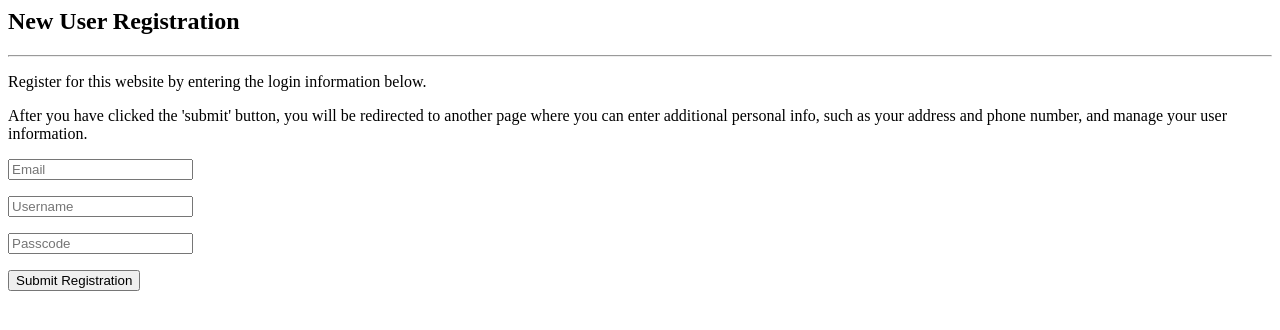
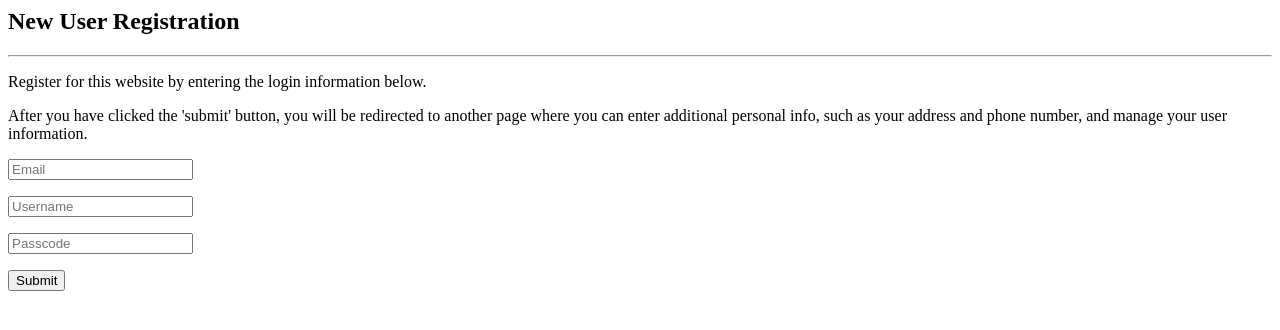
Before and after one commit to skhan117/User-Management, a website: page public/user-registration.html in a window 1280 px wide. Drawn offline with Linux system fonts and the light colour scheme.

Commit message:
process variables

```diff
--- a/app.js
+++ b/app.js
@@ -82,5 +82,6 @@ app.post('/new_user_registration', (req, res) => {
     }
   })
   console.log("Registration of a new user was successful.");
+  res.redirect('/update-registration.html');
   return;
 })
--- a/public/user-registration.html
+++ b/public/user-registration.html
@@ -11,7 +11,7 @@
             <p><input placeholder="Email" name = "createNewEmail"></p>
             <p><input placeholder="Username" name = "createNewUsername"></p>
             <p><input placeholder="Passcode" name = "createNewPasscode"></p>
-            <input onclick="window.location.href = 'https://glacial-cove-92270.herokuapp.com/update-registration.html';" type="submit" value="Submit Registration"/>
+            <button>Submit</button>
         </form>
     </body>
 </html>
```
